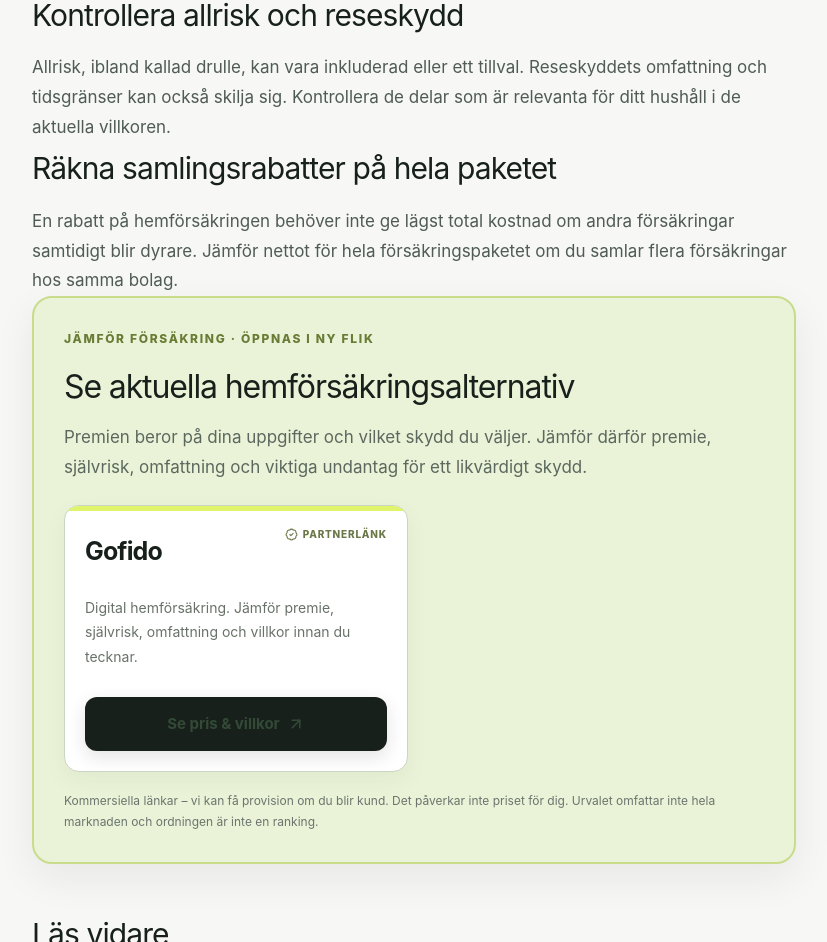
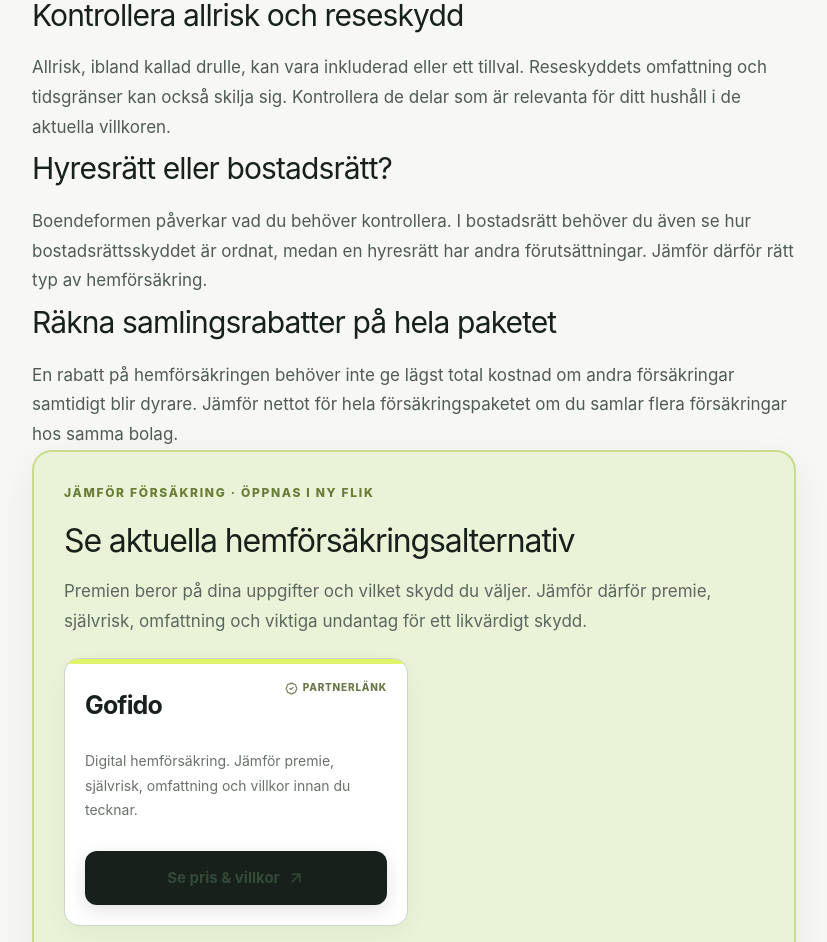
Before and after one commit to arvidlandin-cpu/sankkostnaden, a Next.js app: page /forsakring/jamfor-hemforsakring in a window 1280 px wide. Shown: the part 1826-2768 px from the top of the page, without its empty margins (226-1053 px from the left). Built offline with nearby package versions, Linux system fonts and the light colour scheme.

Commit message:
SEO: sharpen home-insurance comparison intent

```diff
--- a/pages/forsakring/jamfor-hemforsakring.tsx
+++ b/pages/forsakring/jamfor-hemforsakring.tsx
@@ -13,7 +13,7 @@ export default function Page(){
    {heading:'Hur jämför man hemförsäkring?',body:'Börja med att bestämma vilket skydd hushållet behöver. Jämför sedan årspremie, självrisk, ersättningsgränser och viktiga undantag på samma nivå. Då undviker du att ett lägre pris egentligen beror på ett smalare skydd.'},
    {heading:'Jämför pris och självrisk tillsammans',body:'En lägre premie kan kombineras med högre självrisk. Bedöm därför både den återkommande årskostnaden och hur mycket du själv behöver kunna betala om en skada inträffar.'},
    {heading:'Kontrollera allrisk och reseskydd',body:'Allrisk, ibland kallad drulle, kan vara inkluderad eller ett tillval. Reseskyddets omfattning och tidsgränser kan också skilja sig. Kontrollera de delar som är relevanta för ditt hushåll i de aktuella villkoren.'},
-   {heading:'Räkna samlingsrabatter på hela paketet',body:'En rabatt på hemförsäkringen behöver inte ge lägst total kostnad om andra försäkringar samtidigt blir dyrare. Jämför nettot för hela försäkringspaketet om du samlar flera försäkringar hos samma bolag.'}
+   {heading:'Hyresrätt eller bostadsrätt?',body:'Boendeformen påverkar vad du behöver kontrollera. I bostadsrätt behöver du även se hur bostadsrättsskyddet är ordnat, medan en hyresrätt har andra förutsättningar. Jämför därför rätt typ av hemförsäkring.'},{heading:'Räkna samlingsrabatter på hela paketet',body:'En rabatt på hemförsäkringen behöver inte ge lägst total kostnad om andra försäkringar samtidigt blir dyrare. Jämför nettot för hela försäkringspaketet om du samlar flera försäkringar hos samma bolag.'}
   ]}
   related={[
    {href:'/forsakring/vad-kostar-hemforsakring/',label:'Vad kostar hemförsäkring?'},
```
